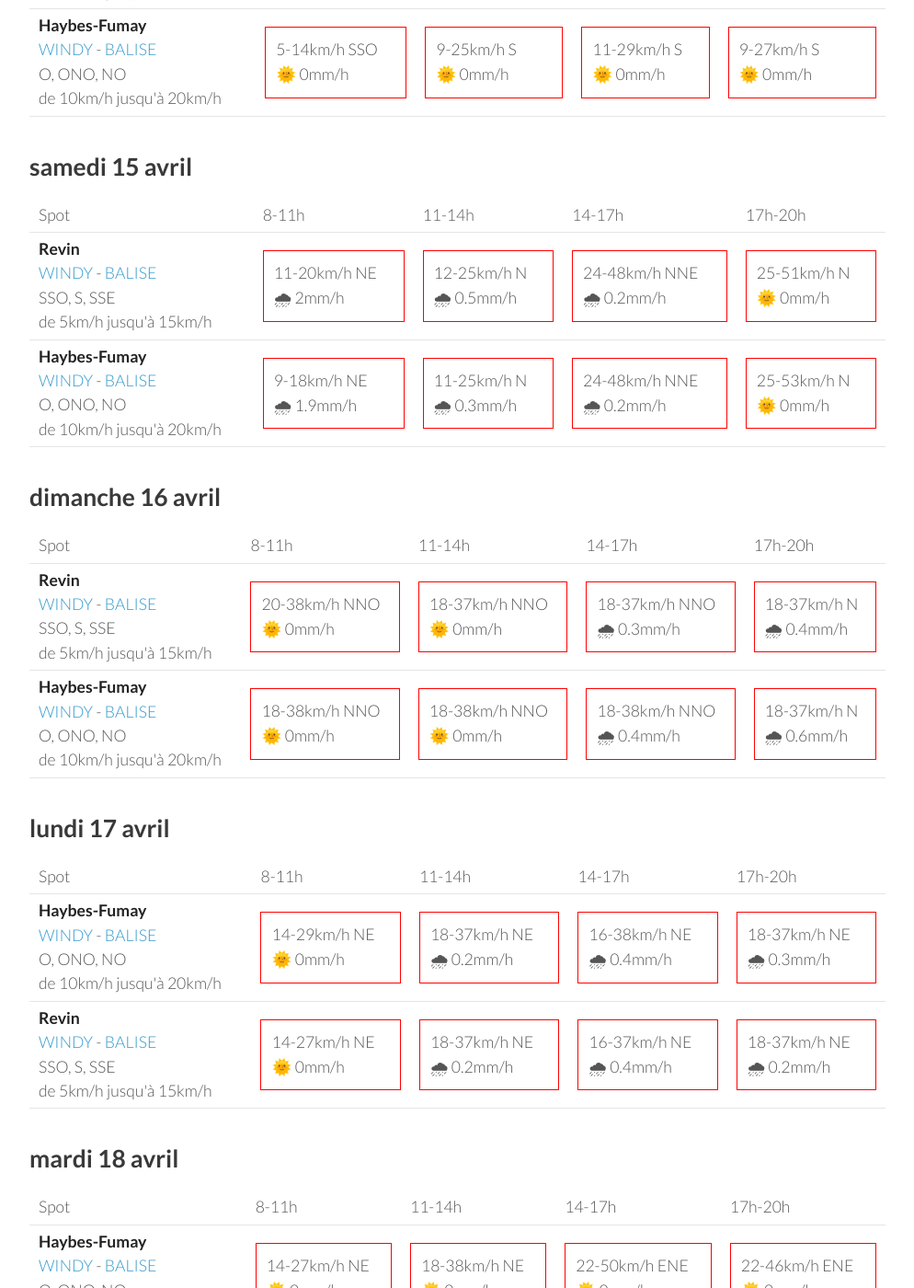
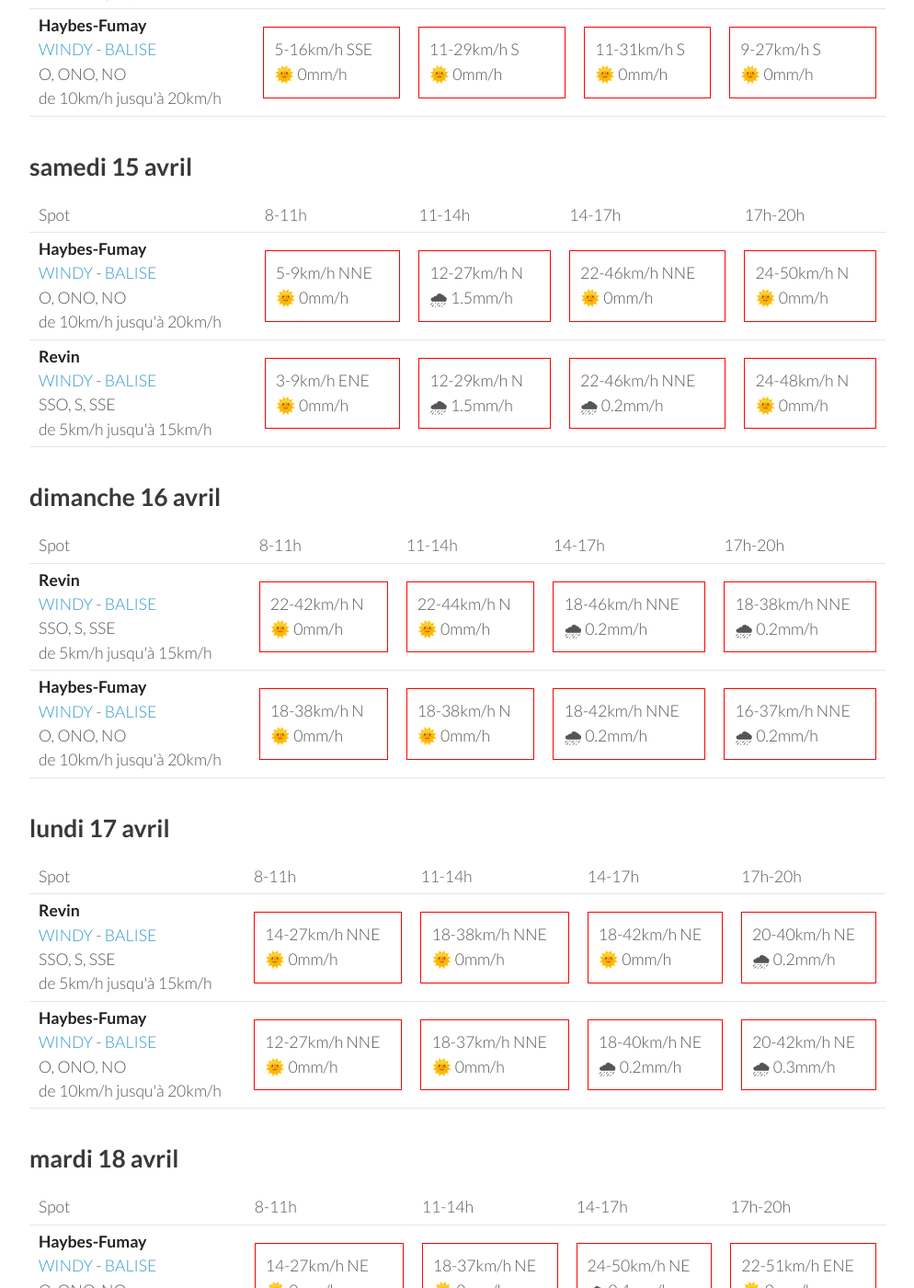
Before and after one commit to parapente-dans-le-nord/parapente-dans-le-nord.github.io, a Jekyll site: the page built from ardennes.markdown, in a window 1280 px wide and 1400 px high, scrolled down 833 px. Shown: the whole window at 92% size, without its empty margins (26-1020 px from the left). Built offline with Jekyll 4.4.1, drawn with Linux system fonts in a browser that asks for light colours; some of the changed text lies outside the part shown.

Commit message:
update index.markdown

```diff
--- a/ardennes.markdown
+++ b/ardennes.markdown
@@ -7,7 +7,7 @@ title:  "Tous les spots"
 {: .links}
 
 # Prevision Windy, modèle Arome
-page mise à jour le jeudi 13 avril 13:10
+page mise à jour le jeudi 13 avril 22:10
 
 ## jeudi 13 avril
 
@@ -24,21 +24,19 @@ page mise à jour le jeudi 13 avril 13:10
 <tr>
         <td><strong>Revin</strong><br><a href="https://windy.com/49.948/4.625?49.543,4.625,8">WINDY</a> - <span class=""><a href="http://www.balisemeteo.com/balise.php?idBalise=5019">BALISE</a> </span><br> <span class="vent-favorable">SSO, S, SSE</span><br><span class="force-vent">de 5km/h jusqu'à 15km/h</span> </td>
 
-            <td><div class="not-flyable"><p>9-37km/h SO</p><p>🌧 3.9mm/h</p></div></td>
-            <td><div class="not-flyable"><p>9-24km/h SO</p><p>🌧 0.4mm/h</p></div></td>
-            <td><div class="not-flyable"><p>9-33km/h SO</p><p>🌞 0mm/h</p></div></td>
-            <td><div class="not-flyable"><p>11-35km/h O</p><p>🌧 0.9mm/h</p></div></td>
-
+            <td><div class="not-flyable"><p>0-0km/h NA</p><p>🌧️ 0mm/h</p></div></td>
+            <td><div class="not-flyable"><p>0-0km/h NA</p><p>🌧️ 0mm/h</p></div></td>
+            <td><div class="not-flyable"><p>0-0km/h NA</p><p>🌧️ 0mm/h</p></div></td>
+            <td><div class="not-flyable"><p>9-37km/h NO</p><p>🌞 0mm/h</p></div></td>
 
     </tr>
 <tr>
         <td><strong>Haybes-Fumay</strong><br><a href="https://windy.com/49.998/4.715?49.913,4.738,10">WINDY</a> - <span class=""><a href="http://www.balisemeteo.com/balise.php?idBalise=104">BALISE</a> </span><br> <span class="vent-favorable">O, ONO, NO</span><br><span class="force-vent">de 10km/h jusqu'à 20km/h</span> </td>
 
-            <td><div class="not-flyable"><p>12-44km/h SO</p><p>🌧 3.8mm/h</p></div></td>
-            <td><div class="not-flyable"><p>12-33km/h SO</p><p>🌧 0.3mm/h</p></div></td>
-            <td><div class="not-flyable"><p>11-33km/h SO</p><p>🌞 0mm/h</p></div></td>
-            <td><div class="not-flyable"><p>11-38km/h SSO</p><p>🌞 0mm/h</p></div></td>
-
+            <td><div class="not-flyable"><p>0-0km/h NA</p><p>🌧️ 0mm/h</p></div></td>
+            <td><div class="not-flyable"><p>0-0km/h NA</p><p>🌧️ 0mm/h</p></div></td>
+            <td><div class="not-flyable"><p>0-0km/h NA</p><p>🌧️ 0mm/h</p></div></td>
+            <td><div class="not-flyable"><p>9-38km/h NO</p><p>🌞 0mm/h</p></div></td>
 
     </tr>
 
@@ -60,19 +58,19 @@ page mise à jour le jeudi 13 avril 13:10
 <tr>
         <td><strong>Revin</strong><br><a href="https://windy.com/49.948/4.625?49.543,4.625,8">WINDY</a> - <span class=""><a href="http://www.balisemeteo.com/balise.php?idBalise=5019">BALISE</a> </span><br> <span class="vent-favorable">SSO, S, SSE</span><br><span class="force-vent">de 5km/h jusqu'à 15km/h</span> </td>
 
-            <td><div class="not-flyable"><p>3-9km/h SE</p><p>🌞 0mm/h</p></div></td>
-            <td><div class="not-flyable"><p>9-25km/h SSE</p><p>🌞 0mm/h</p></div></td>
-            <td><div class="not-flyable"><p>14-37km/h S</p><p>🌞 0mm/h</p></div></td>
-            <td><div class="not-flyable"><p>11-29km/h SSE</p><p>🌞 0mm/h</p></div></td>
+            <td><div class="not-flyable"><p>3-11km/h SSE</p><p>🌞 0mm/h</p></div></td>
+            <td><div class="not-flyable"><p>11-27km/h SSE</p><p>🌞 0mm/h</p></div></td>
+            <td><div class="not-flyable"><p>12-33km/h S</p><p>🌞 0mm/h</p></div></td>
+            <td><div class="not-flyable"><p>11-31km/h SSE</p><p>🌞 0mm/h</p></div></td>
 
 
     </tr>
 <tr>
         <td><strong>Haybes-Fumay</strong><br><a href="https://windy.com/49.998/4.715?49.913,4.738,10">WINDY</a> - <span class=""><a href="http://www.balisemeteo.com/balise.php?idBalise=104">BALISE</a> </span><br> <span class="vent-favorable">O, ONO, NO</span><br><span class="force-vent">de 10km/h jusqu'à 20km/h</span> </td>
 
-            <td><div class="not-flyable"><p>5-14km/h SSO</p><p>🌞 0mm/h</p></div></td>
-            <td><div class="not-flyable"><p>9-25km/h S</p><p>🌞 0mm/h</p></div></td>
+            <td><div class="not-flyable"><p>5-16km/h SSE</p><p>🌞 0mm/h</p></div></td>
             <td><div class="not-flyable"><p>11-29km/h S</p><p>🌞 0mm/h</p></div></td>
+            <td><div class="not-flyable"><p>11-31km/h S</p><p>🌞 0mm/h</p></div></td>
             <td><div class="not-flyable"><p>9-27km/h S</p><p>🌞 0mm/h</p></div></td>
 
 
@@ -94,22 +92,22 @@ page mise à jour le jeudi 13 avril 13:10
       <td>17h-20h</td>
     </tr>
 <tr>
-        <td><strong>Revin</strong><br><a href="https://windy.com/49.948/4.625?49.543,4.625,8">WINDY</a> - <span class=""><a href="http://www.balisemeteo.com/balise.php?idBalise=5019">BALISE</a> </span><br> <span class="vent-favorable">SSO, S, SSE</span><br><span class="force-vent">de 5km/h jusqu'à 15km/h</span> </td>
+        <td><strong>Haybes-Fumay</strong><br><a href="https://windy.com/49.998/4.715?49.913,4.738,10">WINDY</a> - <span class=""><a href="http://www.balisemeteo.com/balise.php?idBalise=104">BALISE</a> </span><br> <span class="vent-favorable">O, ONO, NO</span><br><span class="force-vent">de 10km/h jusqu'à 20km/h</span> </td>
 
-            <td><div class="not-flyable"><p>11-20km/h NE</p><p>🌧 2mm/h</p></div></td>
-            <td><div class="not-flyable"><p>12-25km/h N</p><p>🌧 0.5mm/h</p></div></td>
-            <td><div class="not-flyable"><p>24-48km/h NNE</p><p>🌧 0.2mm/h</p></div></td>
-            <td><div class="not-flyable"><p>25-51km/h N</p><p>🌞 0mm/h</p></div></td>
+            <td><div class="not-flyable"><p>5-9km/h NNE</p><p>🌞 0mm/h</p></div></td>
+            <td><div class="not-flyable"><p>12-27km/h N</p><p>🌧 1.5mm/h</p></div></td>
+            <td><div class="not-flyable"><p>22-46km/h NNE</p><p>🌞 0mm/h</p></div></td>
+            <td><div class="not-flyable"><p>24-50km/h N</p><p>🌞 0mm/h</p></div></td>
 
 
     </tr>
 <tr>
-        <td><strong>Haybes-Fumay</strong><br><a href="https://windy.com/49.998/4.715?49.913,4.738,10">WINDY</a> - <span class=""><a href="http://www.balisemeteo.com/balise.php?idBalise=104">BALISE</a> </span><br> <span class="vent-favorable">O, ONO, NO</span><br><span class="force-vent">de 10km/h jusqu'à 20km/h</span> </td>
+        <td><strong>Revin</strong><br><a href="https://windy.com/49.948/4.625?49.543,4.625,8">WINDY</a> - <span class=""><a href="http://www.balisemeteo.com/balise.php?idBalise=5019">BALISE</a> </span><br> <span class="vent-favorable">SSO, S, SSE</span><br><span class="force-vent">de 5km/h jusqu'à 15km/h</span> </td>
 
-            <td><div class="not-flyable"><p>9-18km/h NE</p><p>🌧 1.9mm/h</p></div></td>
-            <td><div class="not-flyable"><p>11-25km/h N</p><p>🌧 0.3mm/h</p></div></td>
-            <td><div class="not-flyable"><p>24-48km/h NNE</p><p>🌧 0.2mm/h</p></div></td>
-            <td><div class="not-flyable"><p>25-53km/h N</p><p>🌞 0mm/h</p></div></td>
+            <td><div class="not-flyable"><p>3-9km/h ENE</p><p>🌞 0mm/h</p></div></td>
+            <td><div class="not-flyable"><p>12-29km/h N</p><p>🌧 1.5mm/h</p></div></td>
+            <td><div class="not-flyable"><p>22-46km/h NNE</p><p>🌧 0.2mm/h</p></div></td>
+            <td><div class="not-flyable"><p>24-48km/h N</p><p>🌞 0mm/h</p></div></td>
 
 
     </tr>
@@ -132,20 +130,20 @@ page mise à jour le jeudi 13 avril 13:10
 <tr>
         <td><strong>Revin</strong><br><a href="https://windy.com/49.948/4.625?49.543,4.625,8">WINDY</a> - <span class=""><a href="http://www.balisemeteo.com/balise.php?idBalise=5019">BALISE</a> </span><br> <span class="vent-favorable">SSO, S, SSE</span><br><span class="force-vent">de 5km/h jusqu'à 15km/h</span> </td>
 
-            <td><div class="not-flyable"><p>20-38km/h NNO</p><p>🌞 0mm/h</p></div></td>
-            <td><div class="not-flyable"><p>18-37km/h NNO</p><p>🌞 0mm/h</p></div></td>
-            <td><div class="not-flyable"><p>18-37km/h NNO</p><p>🌧 0.3mm/h</p></div></td>
-            <td><div class="not-flyable"><p>18-37km/h N</p><p>🌧 0.4mm/h</p></div></td>
+            <td><div class="not-flyable"><p>22-42km/h N</p><p>🌞 0mm/h</p></div></td>
+            <td><div class="not-flyable"><p>22-44km/h N</p><p>🌞 0mm/h</p></div></td>
+            <td><div class="not-flyable"><p>18-46km/h NNE</p><p>🌧 0.2mm/h</p></div></td>
+            <td><div class="not-flyable"><p>18-38km/h NNE</p><p>🌧 0.2mm/h</p></div></td>
 
 
     </tr>
 <tr>
         <td><strong>Haybes-Fumay</strong><br><a href="https://windy.com/49.998/4.715?49.913,4.738,10">WINDY</a> - <span class=""><a href="http://www.balisemeteo.com/balise.php?idBalise=104">BALISE</a> </span><br> <span class="vent-favorable">O, ONO, NO</span><br><span class="force-vent">de 10km/h jusqu'à 20km/h</span> </td>
 
-            <td><div class="not-flyable"><p>18-38km/h NNO</p><p>🌞 0mm/h</p></div></td>
-            <td><div class="not-flyable"><p>18-38km/h NNO</p><p>🌞 0mm/h</p></div></td>
-            <td><div class="not-flyable"><p>18-38km/h NNO</p><p>🌧 0.4mm/h</p></div></td>
-            <td><div class="not-flyable"><p>18-37km/h N</p><p>🌧 0.6mm/h</p></div></td>
+            <td><div class="not-flyable"><p>18-38km/h N</p><p>🌞 0mm/h</p></div></td>
+            <td><div class="not-flyable"><p>18-38km/h N</p><p>🌞 0mm/h</p></div></td>
+            <td><div class="not-flyable"><p>18-42km/h NNE</p><p>🌧 0.2mm/h</p></div></td>
+            <td><div class="not-flyable"><p>16-37km/h NNE</p><p>🌧 0.2mm/h</p></div></td>
 
 
     </tr>
@@ -166,22 +164,22 @@ page mise à jour le jeudi 13 avril 13:10
       <td>17h-20h</td>
     </tr>
 <tr>
-        <td><strong>Haybes-Fumay</strong><br><a href="https://windy.com/49.998/4.715?49.913,4.738,10">WINDY</a> - <span class=""><a href="http://www.balisemeteo.com/balise.php?idBalise=104">BALISE</a> </span><br> <span class="vent-favorable">O, ONO, NO</span><br><span class="force-vent">de 10km/h jusqu'à 20km/h</span> </td>
+        <td><strong>Revin</strong><br><a href="https://windy.com/49.948/4.625?49.543,4.625,8">WINDY</a> - <span class=""><a href="http://www.balisemeteo.com/balise.php?idBalise=5019">BALISE</a> </span><br> <span class="vent-favorable">SSO, S, SSE</span><br><span class="force-vent">de 5km/h jusqu'à 15km/h</span> </td>
 
-            <td><div class="not-flyable"><p>14-29km/h NE</p><p>🌞 0mm/h</p></div></td>
-            <td><div class="not-flyable"><p>18-37km/h NE</p><p>🌧 0.2mm/h</p></div></td>
-            <td><div class="not-flyable"><p>16-38km/h NE</p><p>🌧 0.4mm/h</p></div></td>
-            <td><div class="not-flyable"><p>18-37km/h NE</p><p>🌧 0.3mm/h</p></div></td>
+            <td><div class="not-flyable"><p>14-27km/h NNE</p><p>🌞 0mm/h</p></div></td>
+            <td><div class="not-flyable"><p>18-38km/h NNE</p><p>🌞 0mm/h</p></div></td>
+            <td><div class="not-flyable"><p>18-42km/h NE</p><p>🌞 0mm/h</p></div></td>
+            <td><div class="not-flyable"><p>20-40km/h NE</p><p>🌧 0.2mm/h</p></div></td>
 
 
     </tr>
 <tr>
-        <td><strong>Revin</strong><br><a href="https://windy.com/49.948/4.625?49.543,4.625,8">WINDY</a> - <span class=""><a href="http://www.balisemeteo.com/balise.php?idBalise=5019">BALISE</a> </span><br> <span class="vent-favorable">SSO, S, SSE</span><br><span class="force-vent">de 5km/h jusqu'à 15km/h</span> </td>
+        <td><strong>Haybes-Fumay</strong><br><a href="https://windy.com/49.998/4.715?49.913,4.738,10">WINDY</a> - <span class=""><a href="http://www.balisemeteo.com/balise.php?idBalise=104">BALISE</a> </span><br> <span class="vent-favorable">O, ONO, NO</span><br><span class="force-vent">de 10km/h jusqu'à 20km/h</span> </td>
 
-            <td><div class="not-flyable"><p>14-27km/h NE</p><p>🌞 0mm/h</p></div></td>
-            <td><div class="not-flyable"><p>18-37km/h NE</p><p>🌧 0.2mm/h</p></div></td>
-            <td><div class="not-flyable"><p>16-37km/h NE</p><p>🌧 0.4mm/h</p></div></td>
-            <td><div class="not-flyable"><p>18-37km/h NE</p><p>🌧 0.2mm/h</p></div></td>
+            <td><div class="not-flyable"><p>12-27km/h NNE</p><p>🌞 0mm/h</p></div></td>
+            <td><div class="not-flyable"><p>18-37km/h NNE</p><p>🌞 0mm/h</p></div></td>
+            <td><div class="not-flyable"><p>18-40km/h NE</p><p>🌧 0.2mm/h</p></div></td>
+            <td><div class="not-flyable"><p>20-42km/h NE</p><p>🌧 0.3mm/h</p></div></td>
 
 
     </tr>
@@ -205,19 +203,19 @@ page mise à jour le jeudi 13 avril 13:10
         <td><strong>Haybes-Fumay</strong><br><a href="https://windy.com/49.998/4.715?49.913,4.738,10">WINDY</a> - <span class=""><a href="http://www.balisemeteo.com/balise.php?idBalise=104">BALISE</a> </span><br> <span class="vent-favorable">O, ONO, NO</span><br><span class="force-vent">de 10km/h jusqu'à 20km/h</span> </td>
 
             <td><div class="not-flyable"><p>14-27km/h NE</p><p>🌞 0mm/h</p></div></td>
-            <td><div class="not-flyable"><p>18-38km/h NE</p><p>🌞 0mm/h</p></div></td>
-            <td><div class="not-flyable"><p>22-50km/h ENE</p><p>🌞 0mm/h</p></div></td>
-            <td><div class="not-flyable"><p>22-46km/h ENE</p><p>🌞 0mm/h</p></div></td>
+            <td><div class="not-flyable"><p>18-37km/h NE</p><p>🌞 0mm/h</p></div></td>
+            <td><div class="not-flyable"><p>24-50km/h NE</p><p>🌧 0.4mm/h</p></div></td>
+            <td><div class="not-flyable"><p>22-51km/h ENE</p><p>🌞 0mm/h</p></div></td>
 
 
     </tr>
 <tr>
         <td><strong>Revin</strong><br><a href="https://windy.com/49.948/4.625?49.543,4.625,8">WINDY</a> - <span class=""><a href="http://www.balisemeteo.com/balise.php?idBalise=5019">BALISE</a> </span><br> <span class="vent-favorable">SSO, S, SSE</span><br><span class="force-vent">de 5km/h jusqu'à 15km/h</span> </td>
 
-            <td><div class="not-flyable"><p>14-29km/h NE</p><p>🌧 0.4mm/h</p></div></td>
+            <td><div class="not-flyable"><p>16-27km/h NNE</p><p>🌞 0mm/h</p></div></td>
             <td><div class="not-flyable"><p>18-37km/h NE</p><p>🌞 0mm/h</p></div></td>
+            <td><div class="not-flyable"><p>24-48km/h NE</p><p>🌧 0.3mm/h</p></div></td>
             <td><div class="not-flyable"><p>22-50km/h ENE</p><p>🌞 0mm/h</p></div></td>
-            <td><div class="not-flyable"><p>22-44km/h ENE</p><p>🌞 0mm/h</p></div></td>
 
 
     </tr>
```
